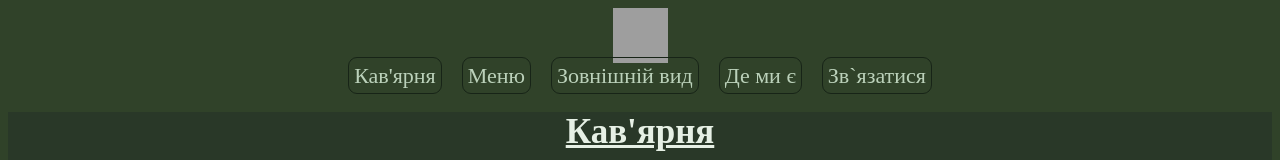
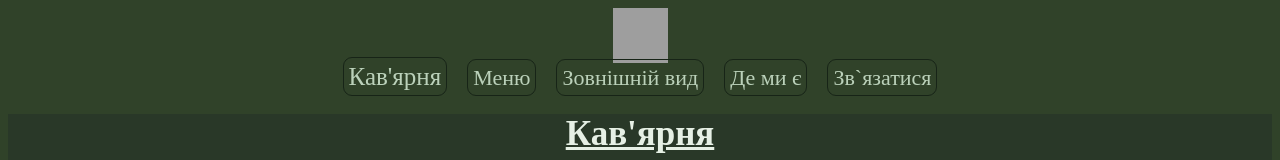
Before and after one commit to ttrermmm/mywork, a plain HTML site: page index.html in a window 1280 px wide. In both pictures the pointer is over the link "Кав'ярня". Shown: the top 160 px of the page. Drawn offline with Linux system fonts and the light colour scheme; grey boxes are pictures that could not be loaded.

Commit message:
Update style.css

```diff
--- a/style.css
+++ b/style.css
@@ -34,10 +34,16 @@ body{
     font-size:35px;
      text-decoration: underline;
 }
- nav a {
+nav a {
      color:  rgb(187, 209, 186);
      font-size:22px;
      text-align:center;
+      transition: 0.3s ease;
+}
+
+nav a:hover {
+     font-size: 25px;
+     transform: scale(1.1);
 }
 .cafe-block{
       font-size:20px;
```
